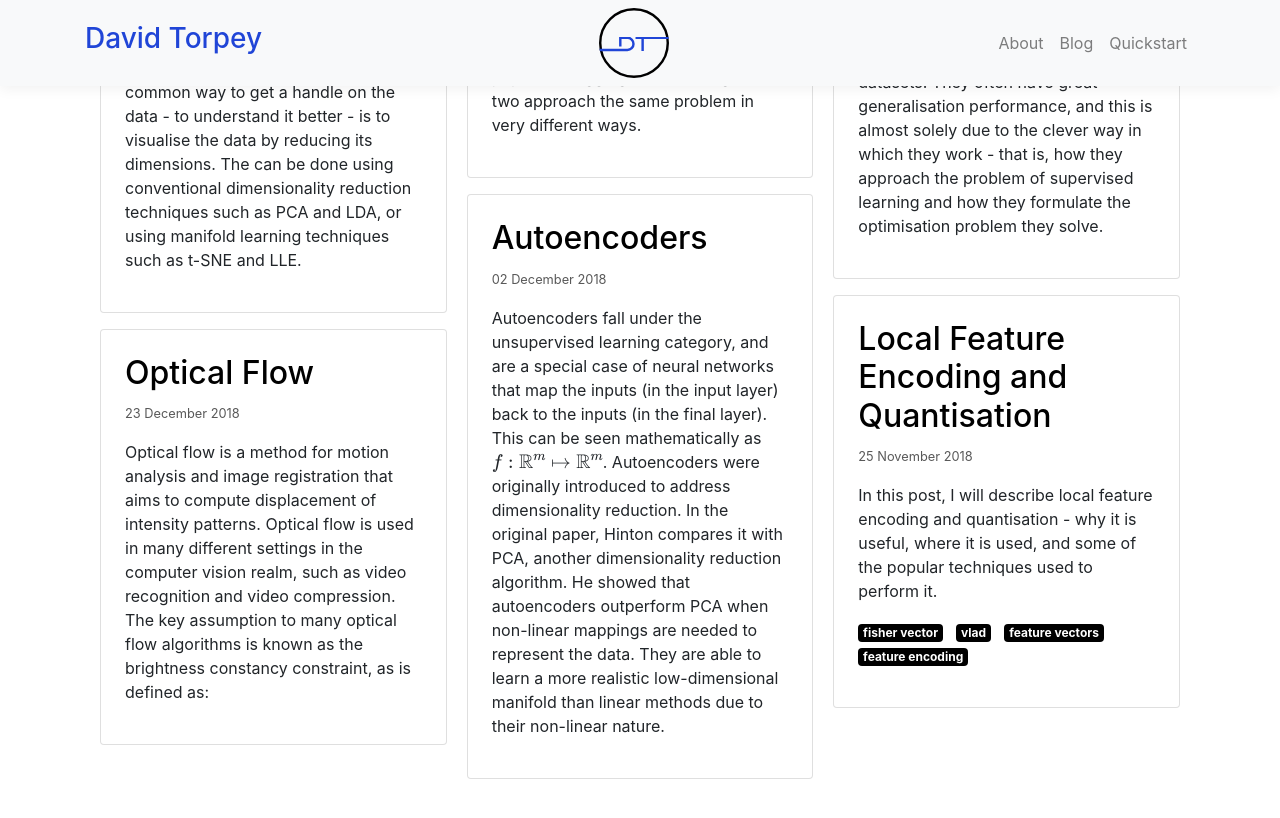
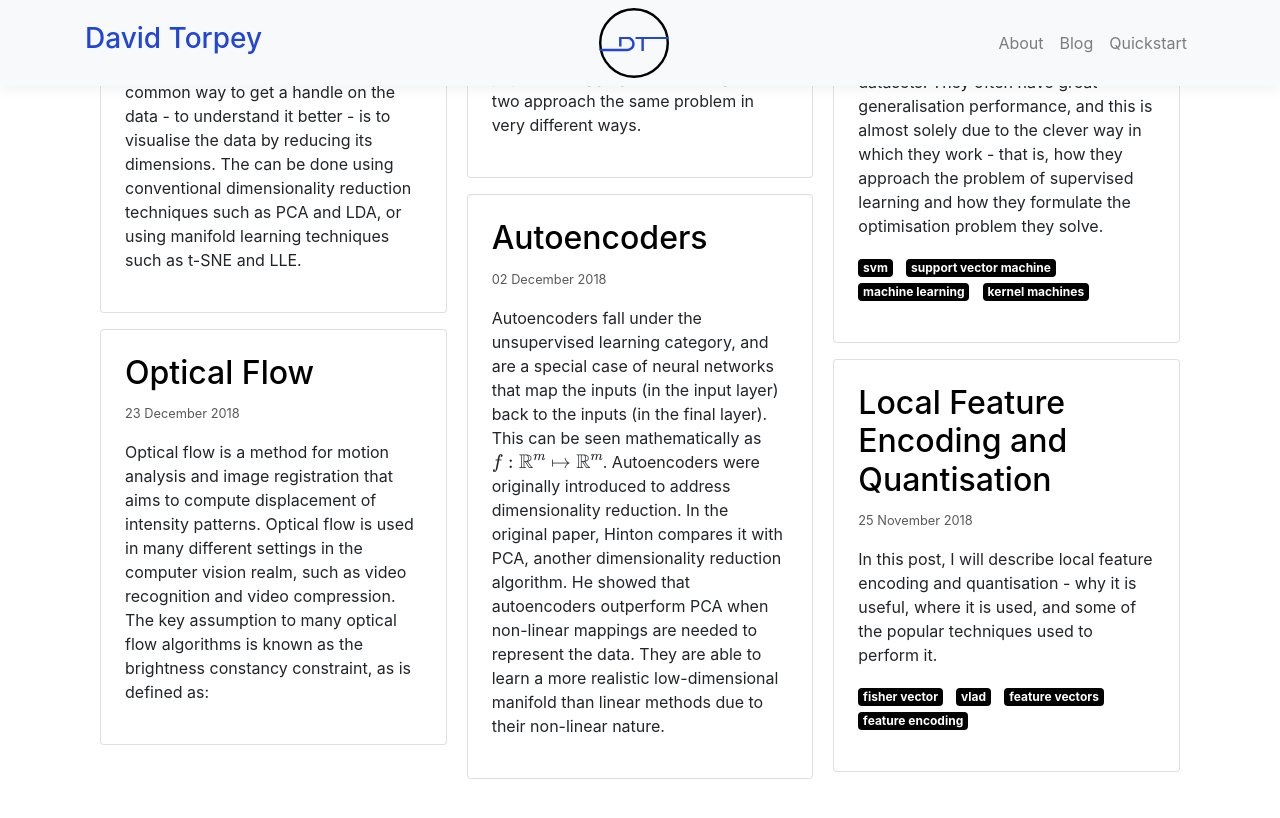
Before and after one commit to DavidTorpey/davidtorpey.github.io, a Jekyll site: the page built from index.md, in a window 1280 px wide and 900 px high, scrolled down 761 px. Shown: the top 818 px of the window. Built offline with Jekyll 4.4.1, drawn with Linux system fonts in a browser that asks for light colours; nearby versions of some CDN libraries; formulas are drawn with MathJax 3.

Commit message:
Update 2018-11-25-svm.markdown

```diff
--- a/_posts/2018-11-25-svm.markdown
+++ b/_posts/2018-11-25-svm.markdown
@@ -4,6 +4,7 @@ title:  "Support Vector Machines - Why and How"
 date:   2018-11-25 21:55:55 +0200
 math: true
 mathjax: true
+tags: [svm, support vector machine, machine learning, kernel machines]
 ---
 
 Support vector machines (SVMs) are one of the most popular supervised learning algorithms in use today, even with the onslaught of deep learning and neural network take-over. The reason they have remained popular is due to their reliability across a wide variety of problem domains and datasets. They often have great generalisation performance, and this is almost solely due to the clever way in which they work - that is, how they approach the problem of supervised learning and how they formulate the optimisation problem they solve.
```
